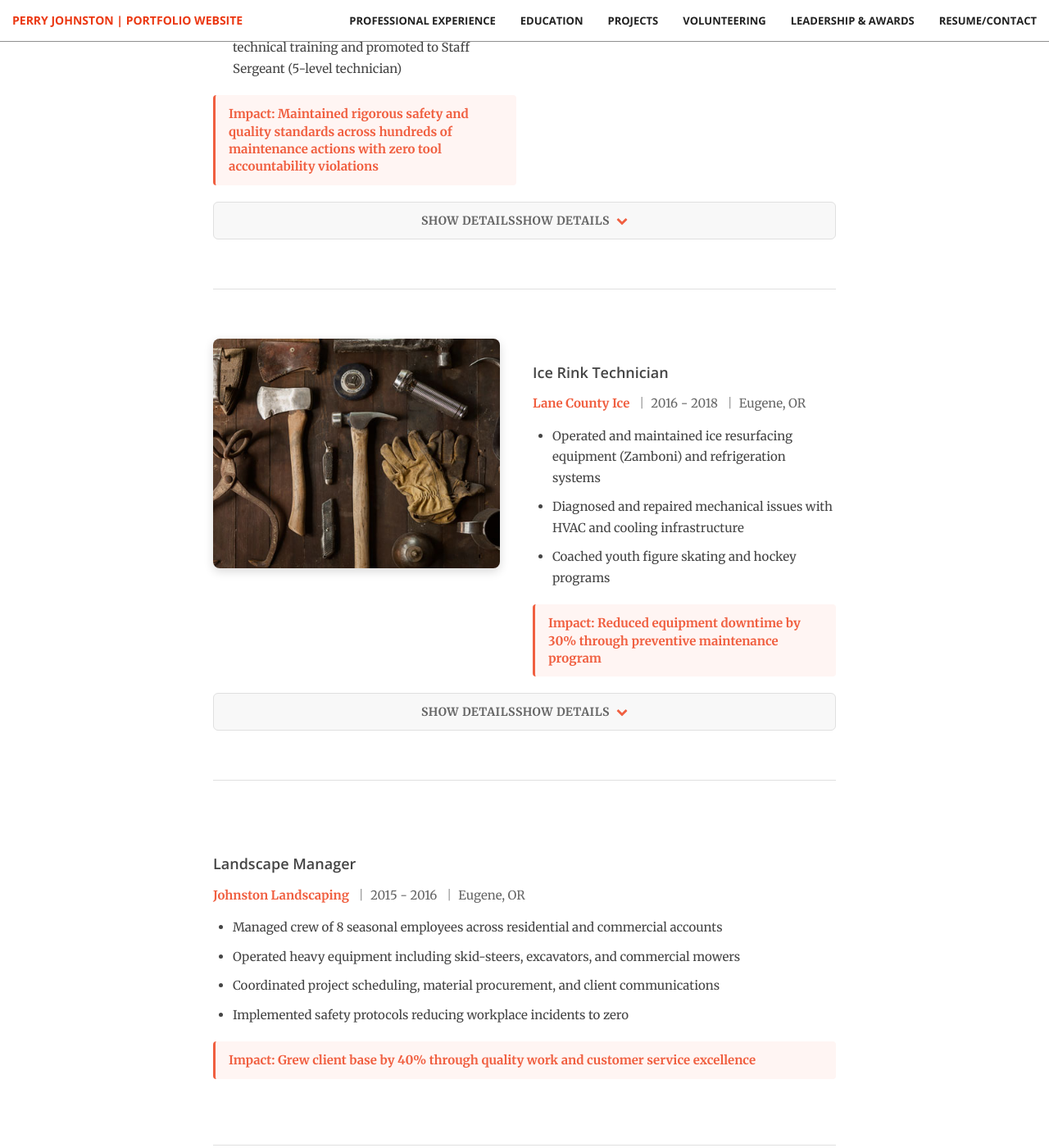
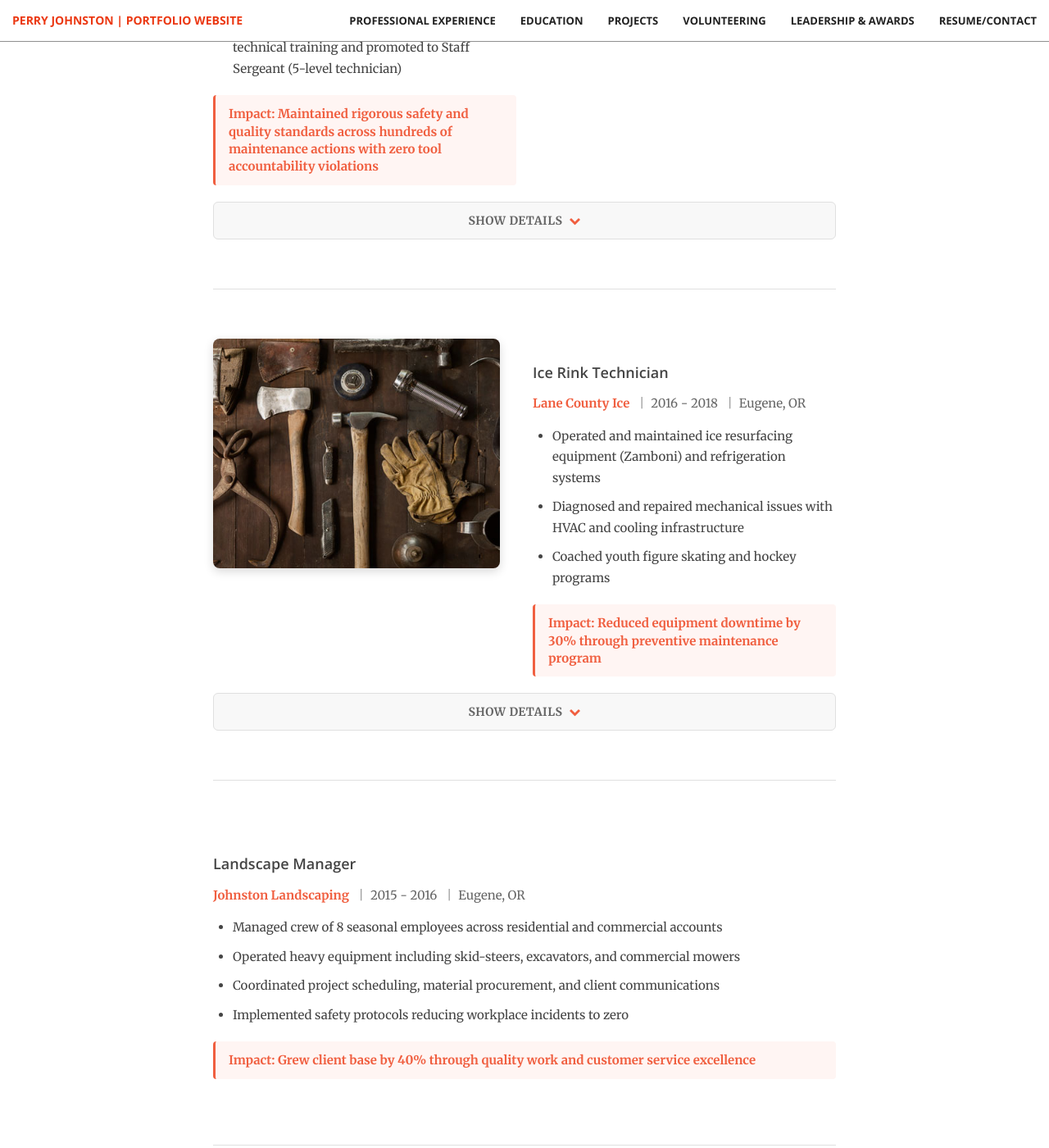
Before and after one commit to perryismyname/perryismyname.github.io, a Jekyll site: the page built from work/index.html, in a window 1280 px wide and 1400 px high, scrolled down 1088 px. Shown: the whole window at 82% size. Built offline with Jekyll 4.4.1, drawn with Linux system fonts in a browser that asks for light colours.

Commit message:
Update entry-work.html
Fix duplicate text

```diff
--- a/_includes/entry-work.html
+++ b/_includes/entry-work.html
@@ -41,7 +41,7 @@
   <!-- Expandable Detail Section -->
   {% if include.detail %}
   <div class="work-expand-trigger" onclick="toggleWorkDetail(this)">
-    <span class="expand-text">Show Details</span>
+    <span class="expand-text"></span>
     <i class="fa fa-chevron-down expand-icon"></i>
   </div>
 
```
